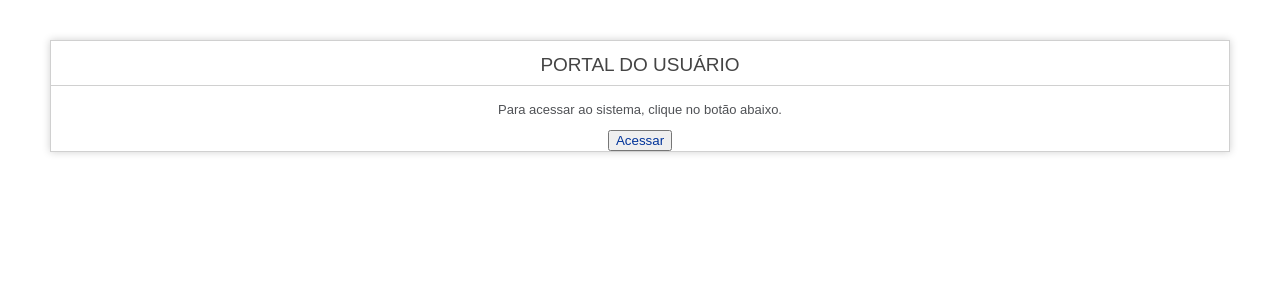
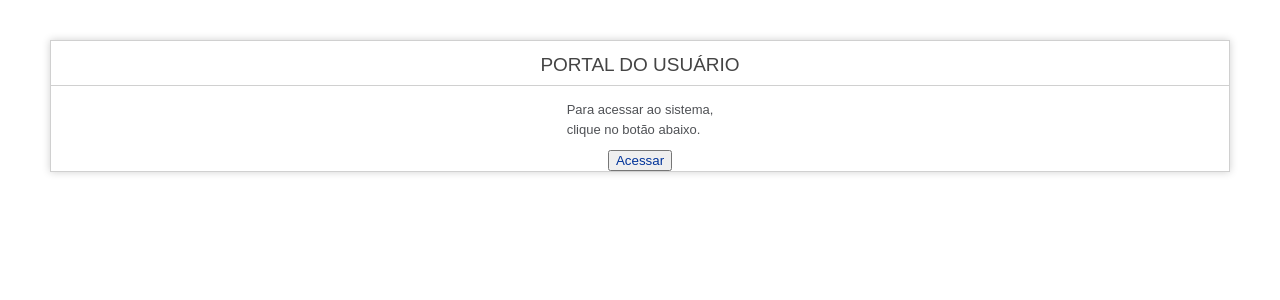
Before and after one commit to Josemir/login, a CodeIgniter app: page /codeigniter_login_system/ in a window 1280 px wide. Shown: the top 300 px of the page. Run offline with CodeIgniter, Linux system fonts and the light colour scheme.

Commit message:
Update welcome_message.php

```diff
--- a/application/views/welcome_message.php
+++ b/application/views/welcome_message.php
@@ -69,10 +69,12 @@ defined('BASEPATH') OR exit('No direct script access allowed');
 </head>
 <body>
 <!-- http://localhost/login/index.php-->
-
+ <!-- atualizei aqui, link tava quebrado -->
 <div id="container">
 	<h1 style="display: flex; justify-content: center;">PORTAL DO USUÁRIO</h1>
-	<p style="display: flex; justify-content: center;">Para acessar ao sistema, clique no botão abaixo.</p>
+	<p style="display: flex; justify-content: center;">Para acessar ao sistema,
+	<br>
+	clique no botão abaixo.</p>
 	<div style="display: flex; justify-content: center;">
 	<button><a href="loginController/autenticar">Acessar</a></button> </div>
 </div>
```
